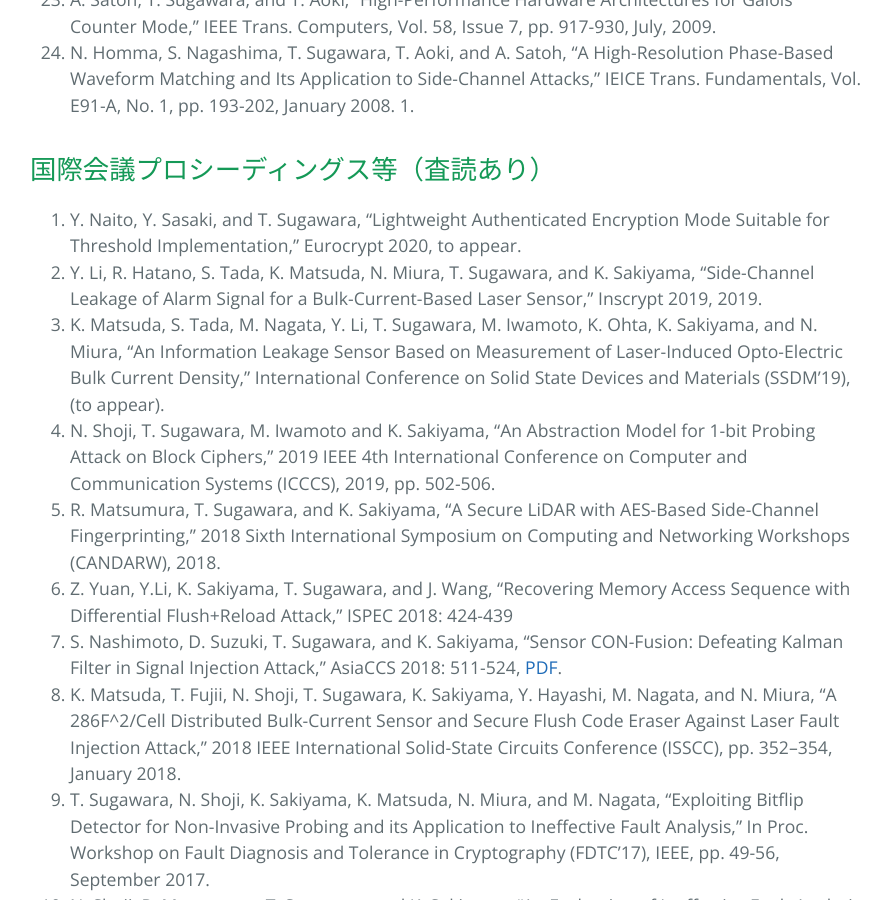
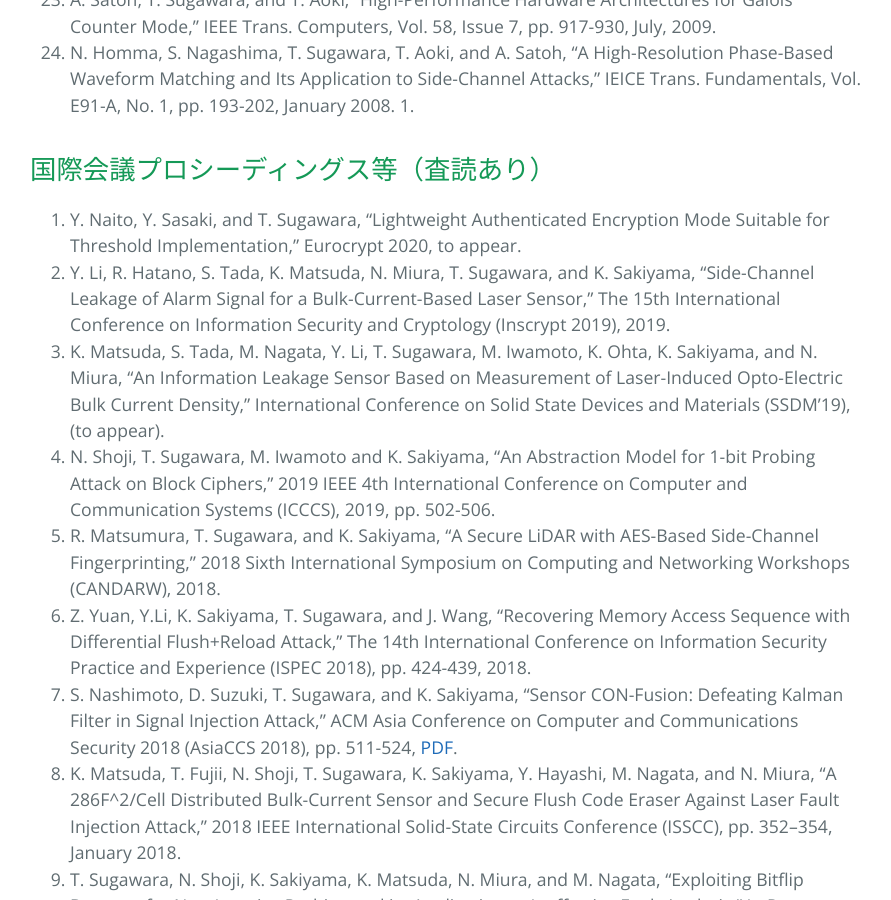
Before and after one commit to sugawara-bbbb/weblab, a Jekyll site: the page built from publication.md, in a window 1280 px wide and 900 px high, scrolled down 2205 px. Shown: the whole window, without its empty margins (194-1085 px from the left). Built offline with Jekyll 4.4.1, drawn with Linux system fonts in a browser that asks for light colours; our own code applies the rules of GitHub Pages for plain Markdown files.

Commit message:
Update in publication

```diff
--- a/publication.md
+++ b/publication.md
@@ -38,12 +38,12 @@ layout: default
 ## 国際会議プロシーディングス等（査読あり）
 
 1. Y. Naito, Y. Sasaki, and T. Sugawara, "Lightweight Authenticated Encryption Mode Suitable for Threshold Implementation," Eurocrypt 2020, to appear.
-1. Y. Li, R. Hatano, S. Tada, K. Matsuda, N. Miura, T. Sugawara, and K. Sakiyama, "Side-Channel Leakage of Alarm Signal for a Bulk-Current-Based Laser Sensor," Inscrypt 2019, 2019.
+1. Y. Li, R. Hatano, S. Tada, K. Matsuda, N. Miura, T. Sugawara, and K. Sakiyama, "Side-Channel Leakage of Alarm Signal for a Bulk-Current-Based Laser Sensor," The 15th International Conference on Information Security and Cryptology (Inscrypt 2019), 2019.
 1. K. Matsuda, S. Tada, M. Nagata, Y. Li, T. Sugawara, M. Iwamoto, K. Ohta, K. Sakiyama, and N. Miura, “An Information Leakage Sensor Based on Measurement of Laser-Induced Opto-Electric Bulk Current Density,” International Conference on Solid State Devices and Materials (SSDM’19), (to appear).
 1. N. Shoji, T. Sugawara, M. Iwamoto and K. Sakiyama, "An Abstraction Model for 1-bit Probing Attack on Block Ciphers," 2019 IEEE 4th International Conference on Computer and Communication Systems (ICCCS), 2019, pp. 502-506.
 1. R. Matsumura, T. Sugawara, and K. Sakiyama, "A Secure LiDAR with AES-Based Side-Channel Fingerprinting," 2018 Sixth International Symposium on Computing and Networking Workshops (CANDARW), 2018.
-1. Z. Yuan, Y.Li, K. Sakiyama, T. Sugawara, and J. Wang, “Recovering Memory Access Sequence with Differential Flush+Reload Attack,” ISPEC 2018: 424-439
-1. S. Nashimoto, D. Suzuki, T. Sugawara, and K. Sakiyama, "Sensor CON-Fusion: Defeating Kalman Filter in Signal Injection Attack,” AsiaCCS 2018: 511-524, [PDF](http://delivery.acm.org/10.1145/3200000/3196506/p511-nashimoto.pdf).
+1. Z. Yuan, Y.Li, K. Sakiyama, T. Sugawara, and J. Wang, “Recovering Memory Access Sequence with Differential Flush+Reload Attack,” The 14th International Conference on Information Security Practice and Experience (ISPEC 2018), pp. 424-439, 2018.
+1. S. Nashimoto, D. Suzuki, T. Sugawara, and K. Sakiyama, "Sensor CON-Fusion: Defeating Kalman Filter in Signal Injection Attack,” ACM Asia Conference on Computer and Communications Security 2018 (AsiaCCS 2018), pp. 511-524, [PDF](http://delivery.acm.org/10.1145/3200000/3196506/p511-nashimoto.pdf).
 1. K. Matsuda, T. Fujii, N. Shoji, T. Sugawara, K. Sakiyama, Y. Hayashi, M. Nagata, and N. Miura, “A 286F^2/Cell Distributed Bulk-Current Sensor and Secure Flush Code Eraser Against Laser Fault Injection Attack,” 2018 IEEE International Solid-State Circuits Conference (ISSCC), pp. 352--354, January 2018.
 1. T. Sugawara, N. Shoji, K. Sakiyama, K. Matsuda, N. Miura, and M. Nagata, “Exploiting Bitflip Detector for Non-Invasive Probing and its Application to Ineffective Fault Analysis,” In Proc. Workshop on Fault Diagnosis and Tolerance in Cryptography (FDTC’17), IEEE, pp. 49-56, September 2017.
 1. N. Shoji, R. Matsumura, T. Sugawara, and K. Sakiyama, “An Evaluation of Ineffective Fault Analysis on AES using Single-Bit Bit-Set/Reset Faults,” Poster Session at the 12nd International Workshop on Security (IWSEC2017), Best Poster Awards, September 2017.
```
